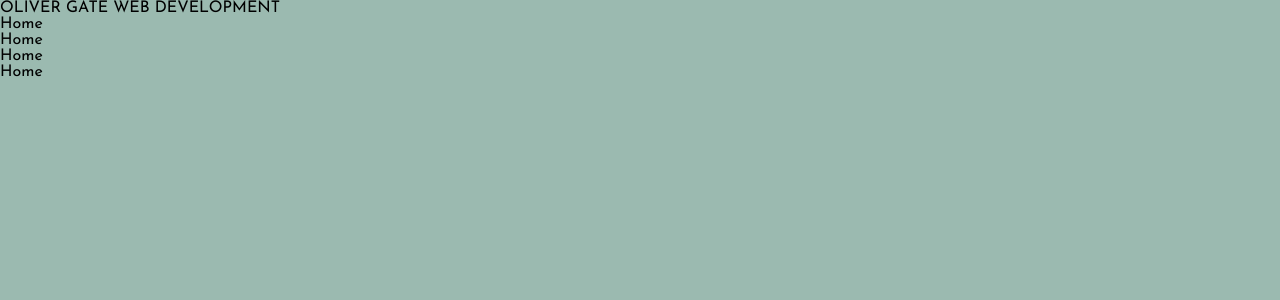
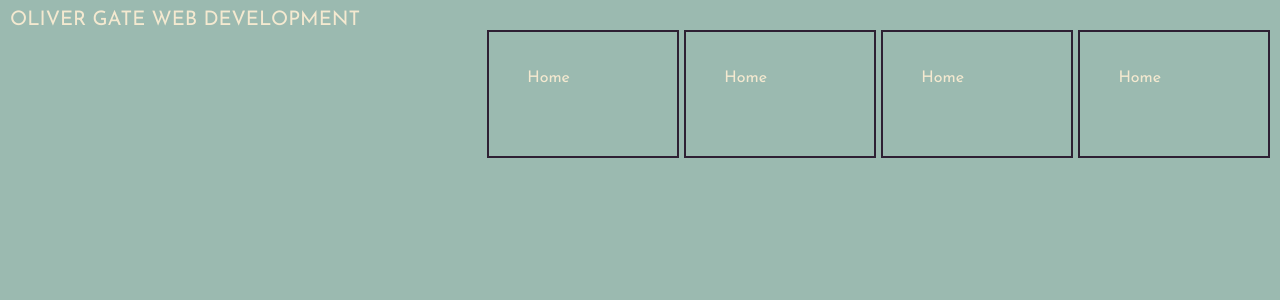
Before and after one commit to olivergate/PortfolioWebsite, a PHP site: page / in a window 1280 px wide. Shown: the top 300 px of the page. Run offline with PHP 8.4, Linux system fonts and the light colour scheme.

Commit message:
styled nav buttons, beggings

```diff
--- a/style.css
+++ b/style.css
@@ -6,3 +6,21 @@ body {
     background-color: #9bbab0;
     font-family: 'Josefin Sans', sans-serif;
 }
+nav {
+    color: #f4e9d0;
+    height: 80px;
+    margin: 10px;
+}
+.logo {
+    font-size: 20px;
+}
+.nav_links {
+    float: right;
+  }
+.nav_buttons {
+    display: inline-block;
+    height: 10vw;
+    width: 15vw;
+    border: 2px solid #2e2033;
+    padding: 3vw;
+}
```
